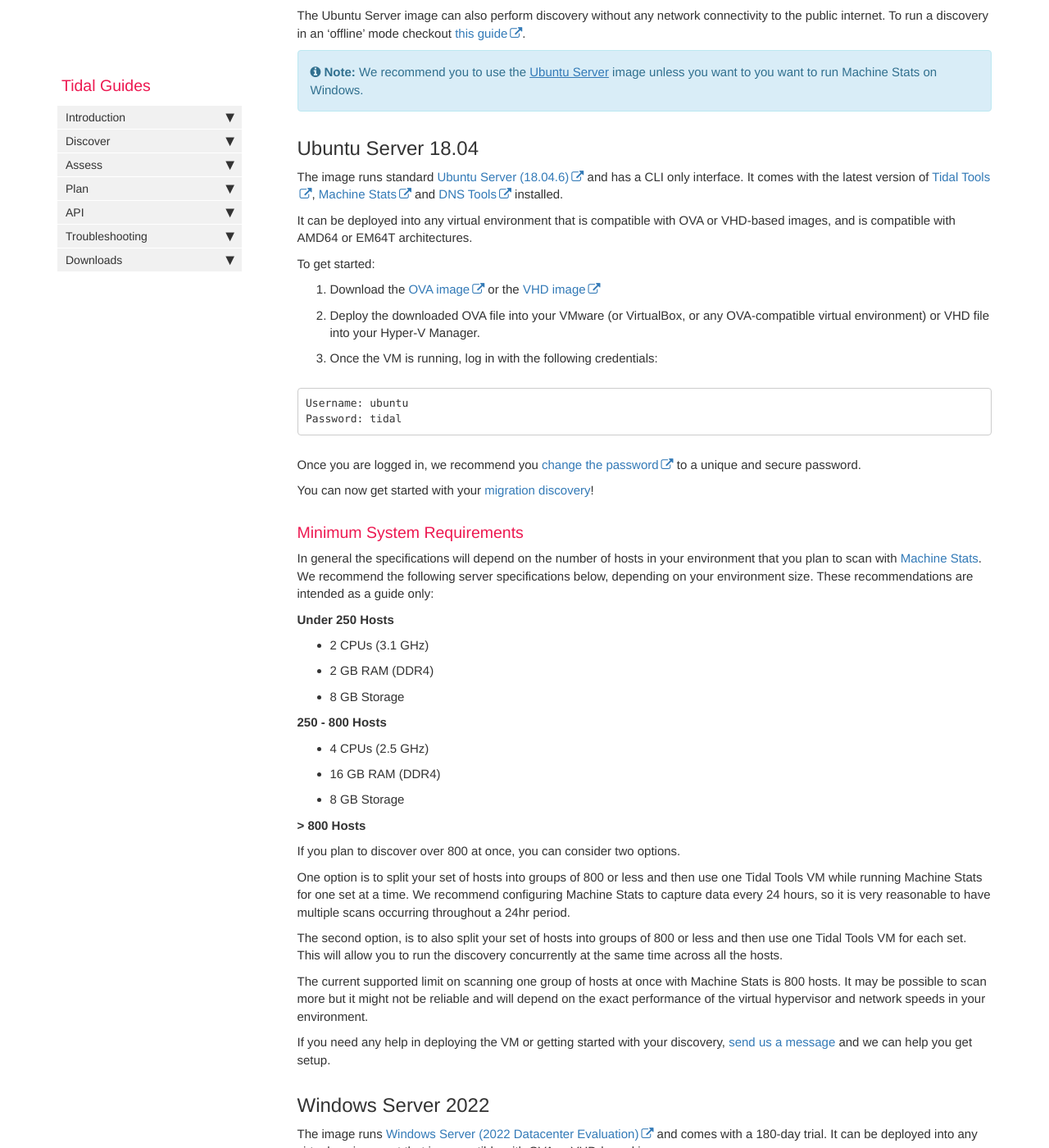
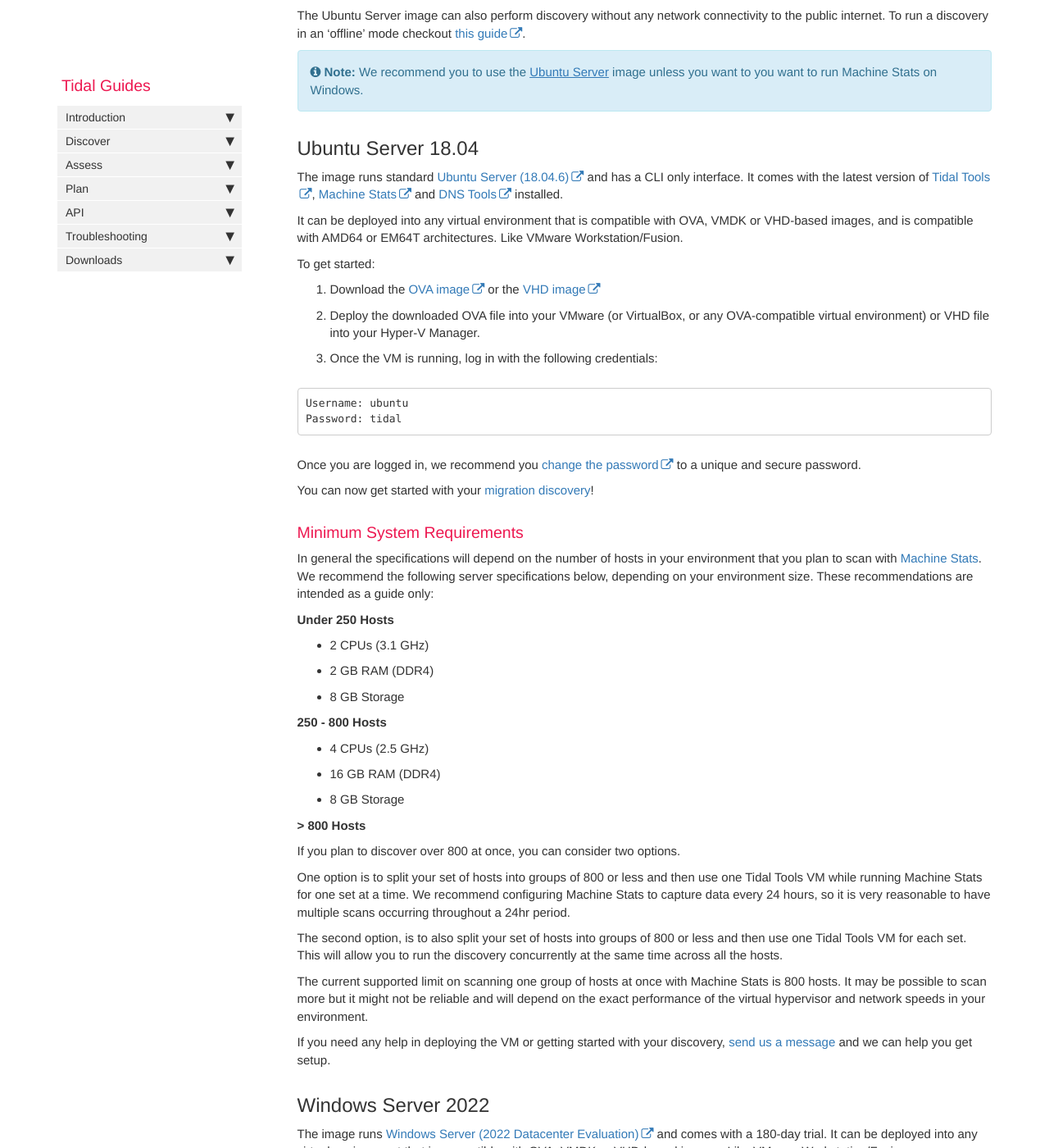
Before and after one commit to tidalmigrations/tidalmigrations.github.io, a Jekyll site: the page built from pages/user guides/tidal-vms.md, in a window 1280 px wide and 1400 px high, scrolled down 429 px. Shown: the whole window at 82% size. Built offline with Jekyll 4.4.1, drawn with Linux system fonts in a browser that asks for light colours; nearby versions of some CDN libraries; comment, search, counter and statistics services are not loaded; some of the changed text lies outside the part shown.

Commit message:
Add VMDK file type to supported vir env softwares (#257)

```diff
--- a/pages/user guides/tidal-vms.md
+++ b/pages/user guides/tidal-vms.md
@@ -17,7 +17,7 @@ The Ubuntu Server image can also perform discovery without any network connectiv
 
 The image runs standard [Ubuntu Server (18.04.6)](https://cdimage.ubuntu.com/ubuntu/releases/18.04.6/release/) and has a CLI only interface. It comes with the latest version of [Tidal Tools](https://tidalcloud.com/tidal-tools/), [Machine Stats](https://pypi.org/project/machine-stats/) and [DNS Tools](https://dnstools.ninja/) installed.
 
-It can be deployed into any virtual environment that is compatible with OVA or VHD-based images, and is compatible with AMD64 or EM64T architectures.
+It can be deployed into any virtual environment that is compatible with OVA, VMDK or VHD-based images, and is compatible with AMD64 or EM64T architectures. Like VMware Workstation/Fusion.
 
 To get started:
 
@@ -64,7 +64,7 @@ If you need any help in deploying the VM or getting started with your discovery,
 
 ## Windows Server 2022
 
-The image runs [Windows Server (2022 Datacenter Evaluation)](https://www.microsoft.com/en-us/evalcenter/evaluate-windows-server-2022) and comes with a 180-day trial. It can be deployed into any virtual environment that is compatible with OVA or VHD-based images.
+The image runs [Windows Server (2022 Datacenter Evaluation)](https://www.microsoft.com/en-us/evalcenter/evaluate-windows-server-2022) and comes with a 180-day trial. It can be deployed into any virtual environment that is compatible with OVA, VMDK or VHD-based images. Like VMware Workstation/Fusion.
 
 {% include note.html content="This image comes only with the latest version of
 [Tidal Tools](https://tidalcloud.com/tidal-tools/) and [Machine Stats](https://pypi.org/project/machine-stats/)
```
